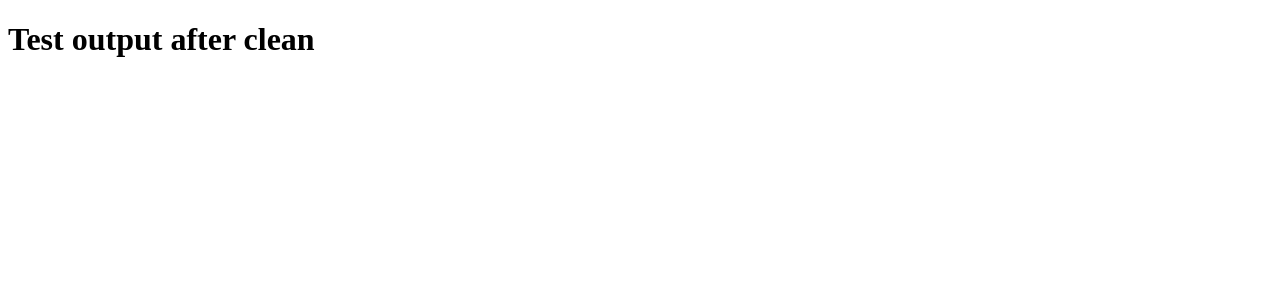
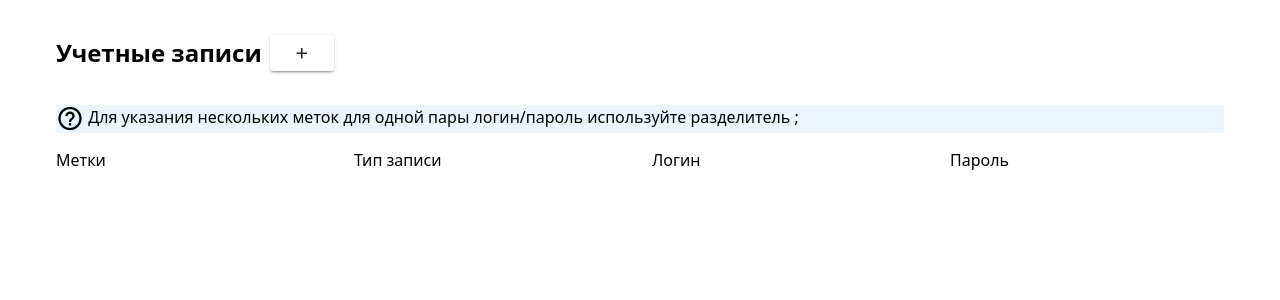
Before and after one commit to JackHummer943/account-management-form, a Vue app: page / in a window 1280 px wide. Shown: the top 300 px of the page. Built offline with nearby package versions, Linux system fonts and the light colour scheme.

Commit message:
промежуточный вариант, добавление и удаление записей в форму закончено

```diff
--- a/src/App.vue
+++ b/src/App.vue
@@ -1,6 +1,11 @@
+<template>
+  <AccountForm />
+</template>
+
 <script setup lang="ts">
+import AccountForm from './views/AccountForm.vue';
 </script>
 
-<template>
-  <h1>Test output after clean</h1>
-</template>
+<style lang="css" scoped>
+@import './assets/styles/common.css';
+</style>
--- /dev/null
+++ b/src/assets/styles/common.css
@@ -0,0 +1,12 @@
+* {
+  box-sizing: border-box;
+}
+
+html,
+body {
+  margin: 0;
+  padding: 0;
+  font-size: 16px;
+  line-height: 1.4;
+  font-family: system-ui, -apple-system, BlinkMacSystemFont, 'Segoe UI', Roboto, Oxygen, Ubuntu, Cantarell, 'Open Sans', 'Helvetica Neue', sans-serif;
+}
--- /dev/null
+++ b/src/plugins/vuetify.ts
@@ -0,0 +1,12 @@
+import { createVuetify } from 'vuetify';
+import * as components from 'vuetify/components';
+import * as directives from 'vuetify/directives';
+import '@mdi/font/css/materialdesignicons.css'
+
+export default createVuetify({
+  components,
+  directives,
+  icons: {
+    defaultSet: 'mdi',
+  }
+});
--- /dev/null
+++ b/src/stores/accountsStore.ts
@@ -0,0 +1,46 @@
+import { defineStore } from 'pinia';
+import { ref, watch } from 'vue';
+
+export type Label = {
+  text: string
+}
+
+export type Account = {
+  labels: Label[],
+  type: 'Local' | 'LDAP',
+  login: string,
+  password: string | null
+}
+
+export const useAccountsStore = defineStore('accounts', () => {
+  const accounts = ref<Account[]>([]);
+
+  const savedAccounts = localStorage.getItem('accounts');
+
+  if (savedAccounts) {
+    accounts.value = JSON.parse(savedAccounts);
+  }
+
+  watch(accounts, (newAccounts) => {
+    localStorage.setItem('accounts', JSON.stringify(newAccounts));
+  }, { deep: true });
+
+  const addAccount = () => {
+    accounts.value.push({
+      labels: [],
+      type: 'Local',
+      login: '',
+      password: '',
+    })
+  }
+
+  const removeAccount = (index: number) => {
+    accounts.value.splice(index, 1);
+  }
+
+  const updateAccount = (index: number, updates: Partial<Account>) => {
+    Object.assign(accounts.value[index], updates);
+  }
+
+  return { accounts, addAccount, removeAccount, updateAccount };
+})
--- /dev/null
+++ b/src/views/AccountForm.vue
@@ -0,0 +1,106 @@
+<template>
+  <v-container>
+    <v-row>
+      <v-col>
+        <div style="display:flex; align-items:center; gap:8px;">
+          <h2>Учетные записи</h2>
+          <v-btn @click="addAccount">
+            <v-icon icon="mdi-plus" />
+          </v-btn>
+        </div>
+      </v-col>
+    </v-row>
+    <p style="background-color: rgb(161, 206, 255, 0.2);">
+      <v-icon icon="mdi-help-circle-outline" size="large"
+        v-tooltip="'Для указания нескольких меток для одной пары логин/пароль используйте разделитель ;'" />
+      Для указания нескольких меток для одной пары логин/пароль используйте разделитель ;
+    </p>
+    <v-row class="header">
+      <v-col cols="3">Метки</v-col>
+      <v-col cols="3">Тип записи</v-col>
+      <v-col cols="3">Логин</v-col>
+      <v-col cols="3">Пароль</v-col>
+      <v-col cols="auto"></v-col>
+    </v-row>
+    <v-row v-for="(account, index) in accounts" :key="index">
+      <v-col cols="3">
+        <v-text-field v-model="labelStrings[index]" density="compact" hide-details="auto" :rules="inputRules"
+          @blur="updateLabels(index)" />
+      </v-col>
+      <v-col cols="3">
+        <v-select v-model="account.type" :items="typeItems" item-title="title" item-value="value" density="compact"
+          hide-details="auto" @update:model-value="handleTypeChange(index)" />
+      </v-col>
+      <v-col :cols="account.type === 'LDAP' ? 3 : 2">
+        <v-text-field v-model="account.login" density="compact" hide-details="auto" :rules="inputRules" />
+      </v-col>
+      <v-col :cols="account.type === 'LDAP' ? 1 : 2">
+        <v-text-field v-if="account.type === 'Local'" v-model="account.password"
+          :type="passwordVisible[index] ? 'text' : 'password'" density="compact" placeholder="Enter your password"
+          variant="outlined" :append-inner-icon="passwordVisible[index] ? 'mdi-eye' : 'mdi-eye-off'"
+          @click:append-inner="togglePasswordVisibility(index)" :rules="inputRules" />
+      </v-col cols="3">
+      <v-col cols="auto">
+        <v-btn @click="removeAccount(index)">
+          <v-icon>mdi-delete</v-icon>
+        </v-btn>
+      </v-col>
+    </v-row>
+  </v-container>
+</template>
+<script setup lang="ts">
+
+import { useAccountsStore } from '../stores/accountsStore';
+import { computed, ref, watch } from 'vue';
+
+const store = useAccountsStore();
+const accounts = computed(() => store.accounts);
+const labelStrings = ref<string[]>(accounts.value.map(acc => acc.labels.map(l => l.text).join(';')));
+const passwordVisible = ref<boolean[]>(accounts.value.map((visible) => !visible));
+
+watch(accounts, () => {
+  labelStrings.value = accounts.value.map(acc => acc.labels.map(l => l.text).join(';'));
+}, { deep: true });
+
+const typeItems = [
+  { value: 'Local', title: 'Локальная' },
+  { value: 'LDAP', title: 'LDAP' },
+];
+
+const inputRules = [
+  (value: string) => ((value != null && value === 'string') ? value.trim().length > 0 : String(value).trim().length > 0) || 'Обязательное поле',
+  (value: string) => value.length <= 100 || 'Макс. 100 символов',
+]
+
+
+const addAccount = () => {
+  store.addAccount();
+  labelStrings.value.push('');
+}
+
+const removeAccount = (index: number) => {
+  store.removeAccount(index);
+  labelStrings.value.splice(index, 1);
+}
+
+const updateLabels = (index: number) => {
+  const labels = labelStrings.value[index]!
+    .split(';')
+    .map(text => text.trim())
+    .filter(text => text !== '')
+    .map(text => ({ text }));
+  store.updateAccount(index, { labels });
+}
+
+const handleTypeChange = (index: number) => {
+  if (accounts.value[index]!.type === 'LDAP') {
+    store.updateAccount(index, { password: null });
+  }
+}
+
+const togglePasswordVisibility = (index: number) => {
+  passwordVisible.value[index] = !passwordVisible.value[index];
+}
+</script>
+
+<style></style>
```
Also changed, not shown: src/main.ts (+9 -9 lines).
